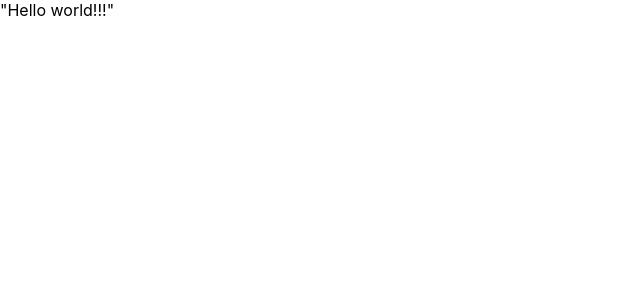
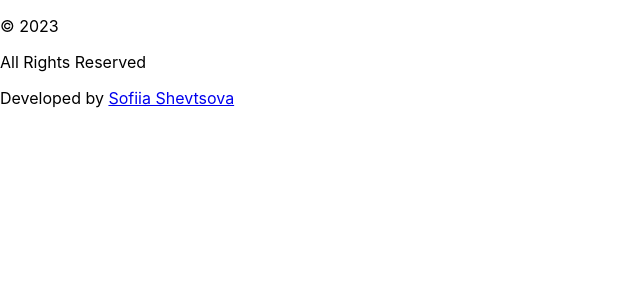
Before and after one commit to SofiiaShevtsova/sofiia_ts, a React (Create React App) app: page / in a window 1280 px wide. Shown: the top 300 px of the page, without its empty margins (0-640 px from the left). Built offline with nearby package versions, Linux system fonts and the light colour scheme.

Commit message:
add footer

```diff
--- a/src/App.tsx
+++ b/src/App.tsx
@@ -1,8 +1,10 @@
+import Footer from "./components/Footer/Footer";
 
 function App() {
   return (
-    <div className="App">
-      "Hello world!!!"
+    <div>
+      <header></header>
+      <Footer/>
     </div>
   );
 }
--- /dev/null
+++ b/src/components/Footer/Footer.tsx
@@ -0,0 +1,14 @@
+import { userEn } from "../../service/data"
+
+const Footer = () => {
+    return (
+      <div>
+      <p >&#xA9; 2023</p>
+      <p >All Rights Reserved</p>
+      <p >Developed by <a href={userEn.contacts.gitHub}>{userEn.name}</a></p>
+
+  </div>
+    )
+}
+
+export default Footer
--- /dev/null
+++ b/src/service/data.ts
@@ -0,0 +1,38 @@
+type User = {
+  name: string,
+  work: string,
+  phrase: string,
+  contacts: {
+    mobilePhone: string,
+    telegram: string,
+    linkedin: string,
+    gitHub: string,
+    email: string,
+  }
+}
+
+export const userEn:User = {
+  name: "Sofiia Shevtsova",
+  work: "Front-end developer",
+  phrase: "Self-development is the way to self-knowledge",
+  contacts: {
+    mobilePhone: "+48 507-755-251",
+    telegram: "https://t.me/ShevtsovaSofiia",
+    linkedin: "https://www.linkedin.com/in/sofiiashevtsova",
+    gitHub: "https://github.com/SofiiaShevtsova",
+    email: "sofika2404@gmail.com",
+  },
+};
+
+export const userUa: User = {
+  name: "Софія Шевцова",
+  work: "Розробник",
+  phrase: "Саморозвиток - шлях до самопізнання!",
+  contacts: {
+    mobilePhone: "+48 507-755-251",
+    telegram: "https://t.me/ShevtsovaSofiia",
+    linkedin: "https://www.linkedin.com/in/sofiiashevtsova",
+    gitHub: "https://github.com/SofiiaShevtsova",
+    email: "sofika2404@gmail.com",
+  },
+}
--- a/tsconfig.json
+++ b/tsconfig.json
@@ -18,7 +18,9 @@
     "resolveJsonModule": true,
     "isolatedModules": true,
     "noEmit": true,
-    "jsx": "react-jsx"
+    "jsx": "react-jsx",
+    "outDir": "./js",
+    "removeComments": true
   },
   "include": [
     "src"
```
